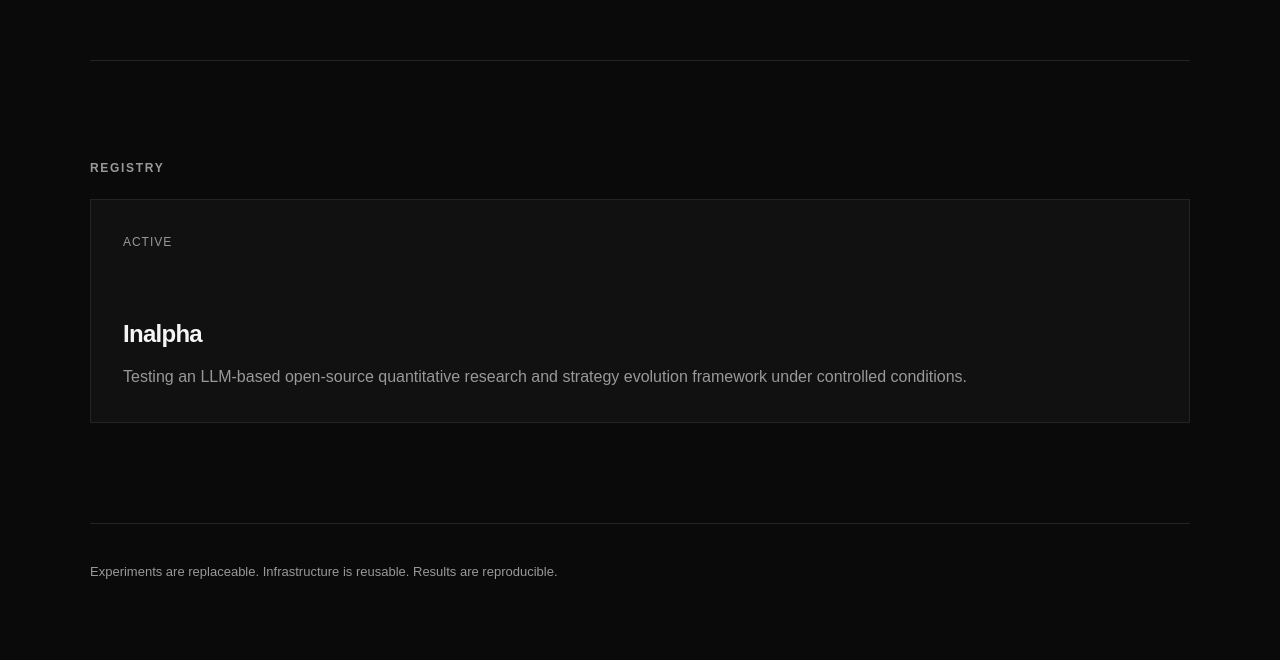
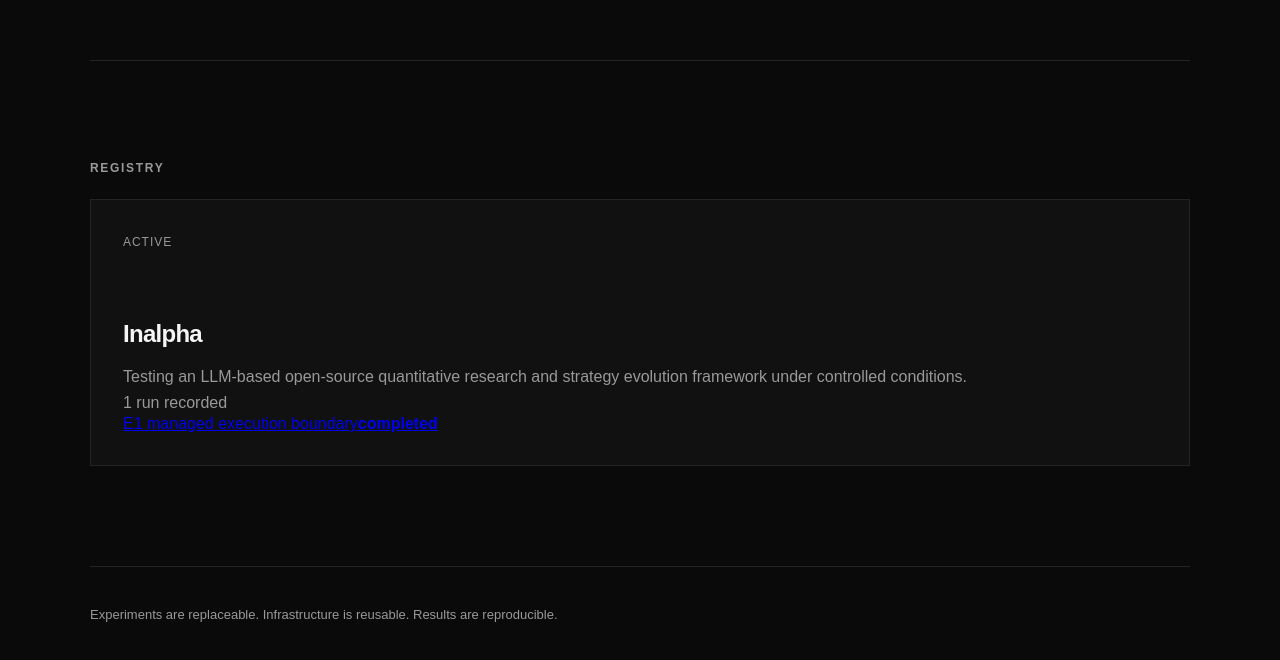
Before and after one commit to JJTGG/testing-ground, a Next.js app: page /experiments in a window 1280 px wide. Shown: the part 564-1224 px from the top of the page. Before the commit the page ends 1203 px from the top, so only its background shows below. Built offline with nearby package versions, Linux system fonts and the light colour scheme.

Commit message:
feat: connect experiments to recorded runs

```diff
--- a/app/experiments/page.tsx
+++ b/app/experiments/page.tsx
@@ -1,7 +1,11 @@
+import Link from "next/link";
+
 import { getExperiments } from "../../core/registry";
+import { getRuns } from "../../core/results/reader";
 
 export default function ExperimentsPage() {
   const experiments = getExperiments();
+  const runs = getRuns();
 
   return (
     <main>
@@ -29,13 +33,41 @@ export default function ExperimentsPage() {
           </div>
         ) : (
           <div className="experiment-list">
-            {experiments.map((experiment) => (
-              <article key={experiment.slug}>
-                <span>{experiment.status}</span>
-                <h2>{experiment.name}</h2>
-                <p>{experiment.description}</p>
-              </article>
-            ))}
+            {experiments.map((experiment) => {
+              const experimentRuns = runs.filter(
+                (run) => run.experiment === experiment.slug,
+              );
+
+              return (
+                <article key={experiment.slug}>
+                  <span>{experiment.status}</span>
+
+                  <h2>{experiment.name}</h2>
+
+                  <p>{experiment.description}</p>
+
+                  {experimentRuns.length > 0 && (
+                    <div className="run-links">
+                      <p className="run-count">
+                        {experimentRuns.length}{" "}
+                        {experimentRuns.length === 1 ? "run" : "runs"} recorded
+                      </p>
+
+                      {experimentRuns.map((run) => (
+                        <Link
+                          key={run.run_id}
+                          href={`/runs/${run.run_id}`}
+                          className="run-link"
+                        >
+                          <span>{run.test}</span>
+                          <strong>{run.status}</strong>
+                        </Link>
+                      ))}
+                    </div>
+                  )}
+                </article>
+              );
+            })}
           </div>
         )}
       </section>
```
